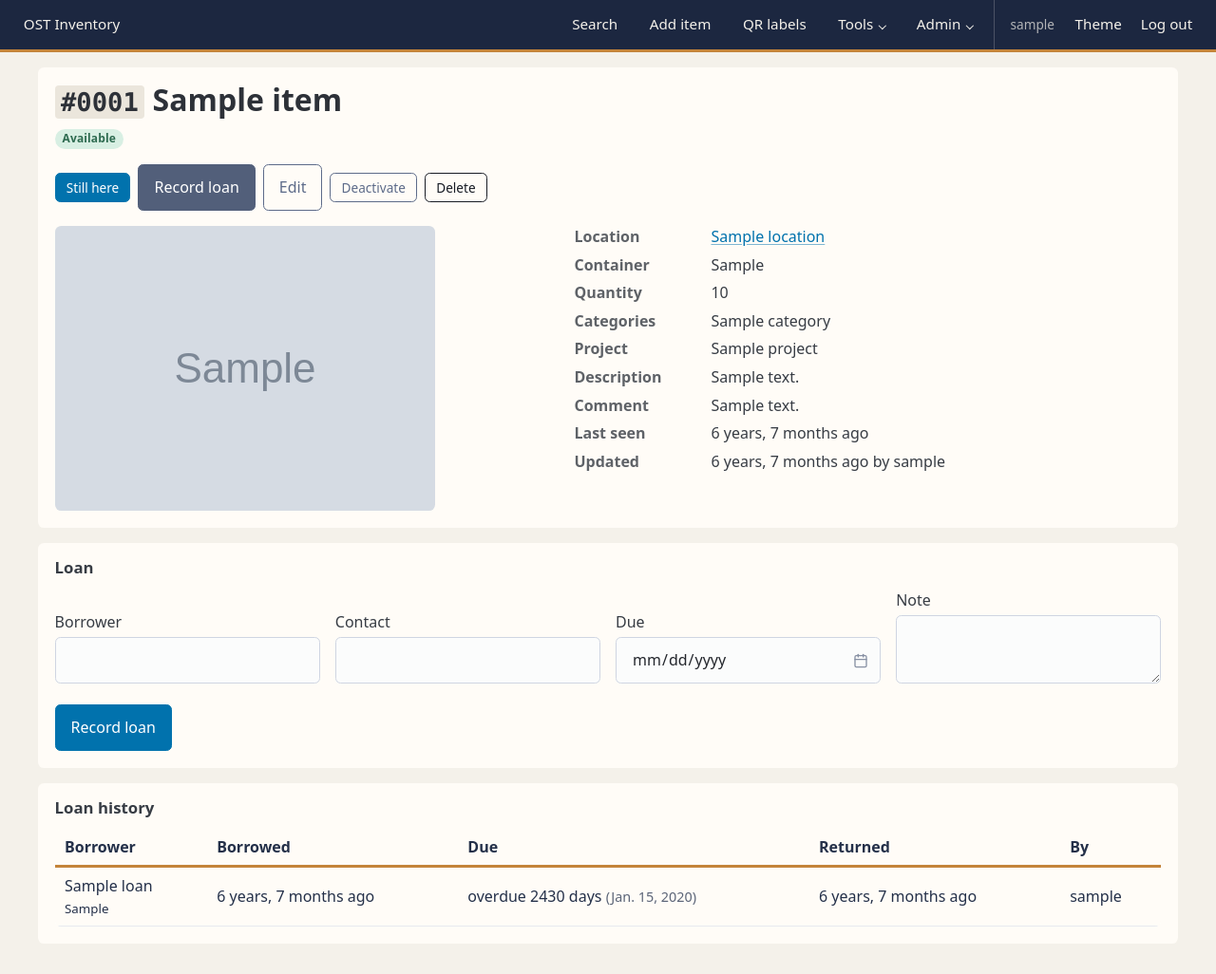
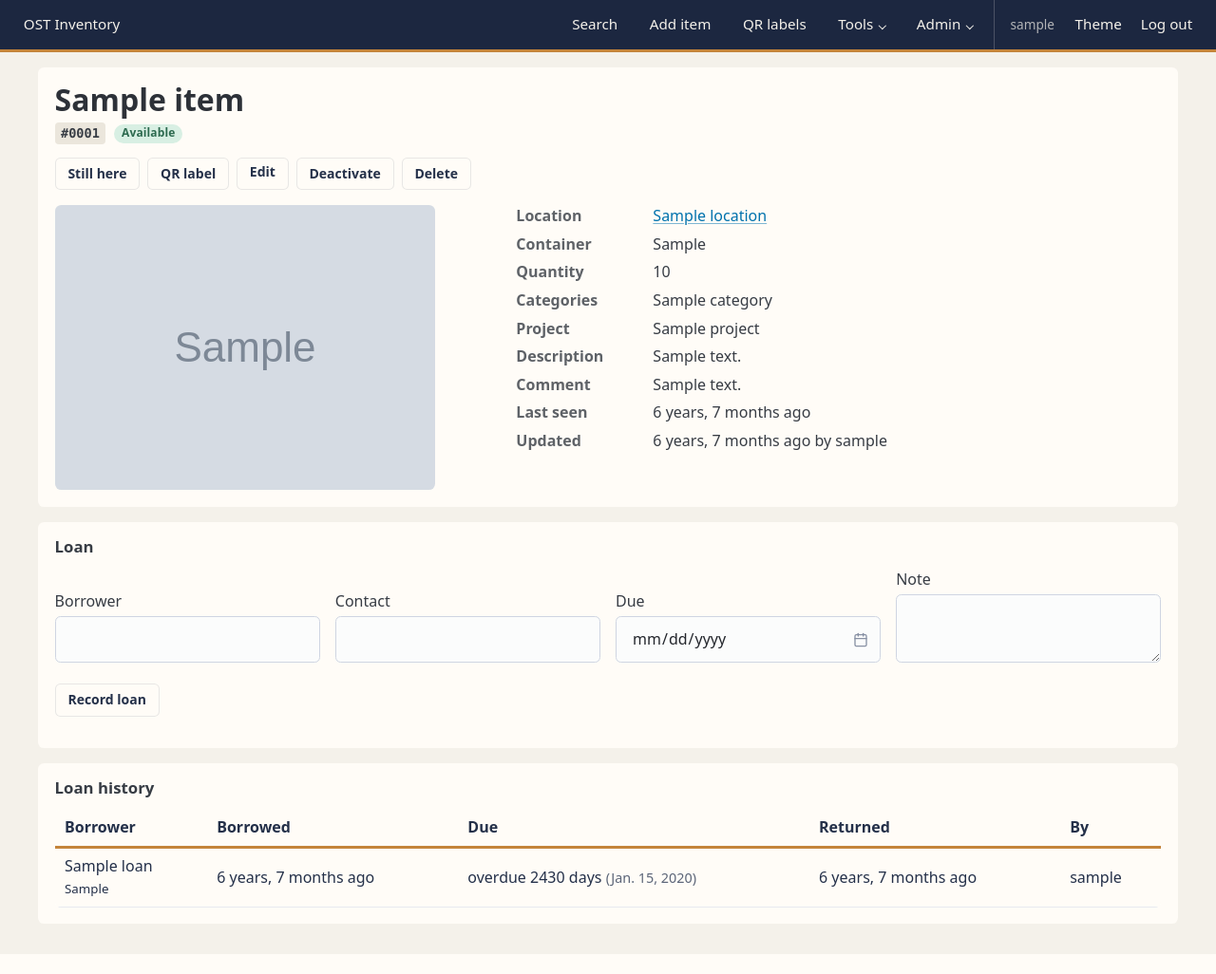
Before and after one commit to OST-Observatory/ost_inventory, a Django app: page /i/1/ in a window 1280 px wide. Shown: the whole page at 95% size. After the commit the page ends 1005 px from the top, so only its background shows below. Run offline with Django 5.2, Linux system fonts and the light colour scheme; a user stored in the database is signed in; tables that the repository leaves empty hold one stand-in row (values such as "Sample post"); grey boxes marked "Sample" are stand-in pictures; some libraries are stand-ins or nearby versions.

Commit message:
Updates item page

```diff
--- a/inventory/views/__init__.py
+++ b/inventory/views/__init__.py
@@ -17,6 +17,7 @@ from accounts.permissions import (
     write_required,
 )
 from inventory.forms import ItemForm, LoanForm, PlaceForm, RoomForm
+from inventory.labels import LABEL_SIZE_LIST, LABEL_SIZE_SESSION_KEY, DEFAULT_SIZE_KEY
 from inventory.models import Category, Item, Loan, Location, Project
 from inventory.policy import visible_items
 from inventory.search import filter_items
@@ -122,6 +123,10 @@ class ItemDetailView(ReadRequiredMixin, DetailView):
         ctx = super().get_context_data(**kwargs)
         ctx["loan_form"] = LoanForm()
         ctx["loans"] = self.object.loans.all()
+        ctx["label_sizes"] = LABEL_SIZE_LIST
+        ctx["selected_size"] = self.request.session.get(
+            LABEL_SIZE_SESSION_KEY, DEFAULT_SIZE_KEY
+        )
         return ctx
 
 
--- a/static/app.css
+++ b/static/app.css
@@ -394,10 +394,34 @@ h2 { margin-top: 0; }
   align-items: center;
 }
 .action-bar { margin: 0.75rem 0 1rem; }
-.action-bar .primary-action { margin-right: 0.25rem; }
+.action-bar .inline { margin: 0; }
+.ost-btn,
+.action-bar :is(button, a[role="button"]) {
+  width: auto;
+  height: auto;
+  min-height: 2.15rem;
+  margin: 0;
+  padding: 0.4rem 0.8rem;
+  font-size: 0.875rem;
+  font-weight: 550;
+  line-height: 1.2;
+  color: var(--ost-ink);
+  background: var(--ost-surface);
+  border: 1px solid var(--ost-line);
+  border-radius: 0.35rem;
+  box-shadow: none;
+}
+.ost-btn:hover,
+.ost-btn:focus,
+.action-bar :is(button, a[role="button"]):hover,
+.action-bar :is(button, a[role="button"]):focus {
+  color: var(--ost-ink);
+  background: var(--ost-bg);
+  border-color: var(--ost-accent);
+  box-shadow: none;
+}
 .toolbar :is(button, a[role="button"]),
 .actions-row :is(button, a[role="button"]),
-.action-bar :is(button, a[role="button"]),
 .label-toolbar :is(button, a[role="button"]),
 .label-preview-actions :is(button, a[role="button"]),
 .block-card > button,
@@ -414,10 +438,44 @@ form.block-card > button,
   flex: 1 1 12rem;
 }
 
+.item-head { margin-bottom: 0.85rem; }
+.item-head h1 { margin-bottom: 0.4rem; }
+.item-head-meta {
+  display: flex;
+  flex-wrap: wrap;
+  align-items: center;
+  gap: 0.4rem 0.55rem;
+  margin: 0;
+}
+
+.ost-dialog {
+  width: min(46rem, calc(100vw - 2rem));
+  max-height: calc(100vh - 2rem);
+  overflow: auto;
+  margin: auto;
+  padding: 1.15rem 1.2rem 1.2rem;
+  background: var(--ost-surface);
+  color: var(--ost-ink);
+  border: 0;
+  border-radius: 0.4rem;
+  border-top: 3px solid var(--ost-accent);
+}
+.ost-dialog::backdrop {
+  background: rgba(18, 24, 38, 0.45);
+}
+.ost-dialog h2 { margin: 0 0 0.35rem; }
+.ost-dialog > form > .muted { margin: 0 0 0.9rem; }
+.ost-dialog .label-size-grid { margin-bottom: 1rem; }
+.ost-dialog .actions-row { margin: 0; }
+
 .detail-grid {
   display: grid;
-  grid-template-columns: minmax(0, 1.1fr) minmax(0, 1.3fr);
+  grid-template-columns: 1fr;
   gap: 1.5rem;
+  align-items: start;
+}
+.detail-grid-photo {
+  grid-template-columns: minmax(11rem, 0.85fr) minmax(0, 1.25fr);
 }
 .form-grid {
   display: grid;
@@ -454,7 +512,10 @@ form.block-card > button,
   align-items: end;
 }
 @media (max-width: 55.99rem) {
-  .detail-grid, .form-grid, .field-row { grid-template-columns: 1fr; }
+  .form-grid, .field-row { grid-template-columns: 1fr; }
+}
+@media (max-width: 39.99rem) {
+  .detail-grid-photo { grid-template-columns: 1fr; }
 }
 
 .detail-photo { max-width: 100%; height: auto; border-radius: 0.4rem; }
--- a/static/app.js
+++ b/static/app.js
@@ -278,12 +278,40 @@ function bindStocktakeCamera() {
   }
 }
 
+function bindDialogs() {
+  document.addEventListener("click", function (event) {
+    var openBtn = event.target.closest("[data-dialog-open]");
+    if (openBtn) {
+      var dialog = document.getElementById(openBtn.getAttribute("data-dialog-open"));
+      if (dialog && dialog.showModal) {
+        dialog.showModal();
+      }
+      return;
+    }
+    var closeBtn = event.target.closest("[data-dialog-close]");
+    if (closeBtn) {
+      var dialog = closeBtn.closest("dialog");
+      if (dialog) {
+        dialog.close();
+      }
+    }
+  });
+  document.querySelectorAll("dialog.ost-dialog").forEach(function (dialog) {
+    dialog.addEventListener("click", function (event) {
+      if (event.target === dialog) {
+        dialog.close();
+      }
+    });
+  });
+}
+
 function bindUi() {
   bindLabelFilters();
   bindNavDrawer();
   bindRoomPlaceSelects();
   bindSharePng();
   bindStocktakeCamera();
+  bindDialogs();
 }
 
 if (document.readyState === "loading") {
--- a/templates/inventory/item_detail.html
+++ b/templates/inventory/item_detail.html
@@ -5,64 +5,70 @@
 {% block title %}{{ item.inventory_number }} {{ item.name }}{% endblock %}
 {% block content %}
 <div class="block-card">
-  <header>
-    <h1><span class="inv-badge">{{ item.inventory_number }}</span> {{ item.name }}</h1>
-    <p>
+  <header class="item-head">
+    <h1>{{ item.name }}</h1>
+    <p class="item-head-meta">
+      <span class="inv-badge">{{ item.inventory_number }}</span>
       {% if item.is_lent %}<span class="chip chip-loaned">On loan</span>{% endif %}
       {% if not item.is_active %}<span class="chip chip-inactive">Inactive</span>{% endif %}
       {% if item.is_active and not item.is_lent %}<span class="chip chip-available">Available</span>{% endif %}
     </p>
   </header>
 
-  {% if can_write %}
+  {% if can_write or can_labels %}
   <div class="action-bar">
+    {% if can_write %}
     <form method="post" action="{% url 'inventory:still_here' item.pk %}" class="inline"
           hx-post="{% url 'inventory:still_here' item.pk %}"
           hx-target="#last-seen"
           hx-select="#last-seen"
           hx-swap="outerHTML">
       {% csrf_token %}
-      <button type="submit" class="primary-action">Still here</button>
+      <button type="submit">Still here</button>
     </form>
+    {% endif %}
+    {% if can_labels and item.is_active %}
+    <button type="button" data-dialog-open="qr-label-dialog">QR label</button>
+    {% endif %}
+    {% if can_write %}
     {% if item.is_lent %}
       {% with loan=item.current_loan %}
       <form method="post" action="{% url 'inventory:loan_return' loan.pk %}" class="inline">
         {% csrf_token %}
-        <button type="submit" class="secondary">Return</button>
+        <button type="submit">Return</button>
       </form>
       {% endwith %}
-    {% elif item.is_active %}
-      <a href="#loan" role="button" class="secondary">Record loan</a>
     {% endif %}
-    <a href="{% url 'inventory:item_edit' item.pk %}" role="button" class="secondary outline">Edit</a>
+    <a href="{% url 'inventory:item_edit' item.pk %}" role="button">Edit</a>
     {% if item.is_active %}
       <form method="post" action="{% url 'inventory:item_deactivate' item.pk %}" class="inline js-confirm"
             data-confirm="Deactivate this item?">
         {% csrf_token %}
-        <button type="submit" class="outline secondary">Deactivate</button>
+        <button type="submit">Deactivate</button>
       </form>
     {% else %}
       <form method="post" action="{% url 'inventory:item_reactivate' item.pk %}" class="inline">
         {% csrf_token %}
-        <button type="submit" class="secondary">Reactivate</button>
+        <button type="submit">Reactivate</button>
       </form>
     {% endif %}
     {% if can_delete %}
       <form method="post" action="{% url 'inventory:item_delete' item.pk %}" class="inline js-confirm"
             data-confirm="Permanently delete? This cannot be undone.">
         {% csrf_token %}
-        <button type="submit" class="outline contrast">Delete</button>
+        <button type="submit">Delete</button>
       </form>
+    {% endif %}
     {% endif %}
   </div>
   {% endif %}
 
-  <div class="detail-grid">
+  <div class="detail-grid{% if item.photo %} detail-grid-photo{% endif %}">
+    {% if item.photo %}
     <div>
-      {% if item.photo %}
-        <img class="detail-photo" src="{% thumbnail item.photo "detail" %}" alt="{{ item.name }}">
-      {% endif %}
+      <img class="detail-photo" src="{% thumbnail item.photo "detail" %}" alt="{{ item.name }}">
     </div>
+    {% endif %}
     <div>
       <dl>
         <dt>Location</dt>
@@ -99,9 +105,11 @@
         <span class="muted">({{ loan.due_date }})</span>
       </p>
       {% if can_write %}
-      <form method="post" action="{% url 'inventory:loan_return' loan.pk %}">
+      <form method="post" action="{% url 'inventory:loan_return' loan.pk %}" class="inline">
         {% csrf_token %}
-        <button type="submit">Return</button>
+        <p class="actions-row">
+          <button type="submit" class="ost-btn">Return</button>
+        </p>
       </form>
       {% endif %}
     {% endwith %}
@@ -115,7 +123,9 @@
         <label>Due {{ loan_form.due_date }}{{ loan_form.due_date.errors }}</label>
         <label>Note {{ loan_form.note }}{{ loan_form.note.errors }}</label>
       </div>
-      <button type="submit">Record loan</button>
+      <p class="actions-row">
+        <button type="submit" class="ost-btn">Record loan</button>
+      </p>
     </form>
   {% endif %}
 </div>
@@ -153,4 +163,20 @@
   <p class="muted">No loans yet.</p>
   {% endif %}
 </div>
+
+{% if can_labels and item.is_active %}
+<dialog id="qr-label-dialog" class="ost-dialog">
+  <form method="post" action="{% url 'inventory:labels' %}">
+    {% csrf_token %}
+    <input type="hidden" name="items" value="{{ item.pk }}">
+    <h2>QR label</h2>
+    <p class="muted">Choose a tape size, then generate a PNG for the Katasymbol app.</p>
+    {% include "inventory/partials/label_size_picker.html" %}
+    <p class="actions-row">
+      <button type="submit">Generate</button>
+      <button type="button" class="outline secondary" data-dialog-close>Cancel</button>
+    </p>
+  </form>
+</dialog>
+{% endif %}
 {% endblock %}
--- /dev/null
+++ b/templates/inventory/partials/label_size_picker.html
@@ -0,0 +1,17 @@
+<div class="label-size-grid">
+  {% for size in label_sizes %}
+  <label class="label-size-option">
+    <input type="radio" class="visually-hidden" name="label_size" value="{{ size.key }}" {% if size.key == selected_size %}checked{% endif %}>
+    <span class="label-sil" aria-hidden="true">
+      {% if size.layout == "cable" %}
+        <span class="label-sil-flag"></span>
+        <span class="label-sil-tab"></span>
+      {% else %}
+        <span class="label-sil-body label-sil-{{ size.key }}"></span>
+      {% endif %}
+    </span>
+    <strong>{{ size.name }}</strong>
+    <span class="muted">{{ size.hint }}</span>
+  </label>
+  {% endfor %}
+</div>
```
Also changed, not shown: templates/inventory/labels.html (+1 -17 lines), tests/test_ui.py (+14 -0 lines).
